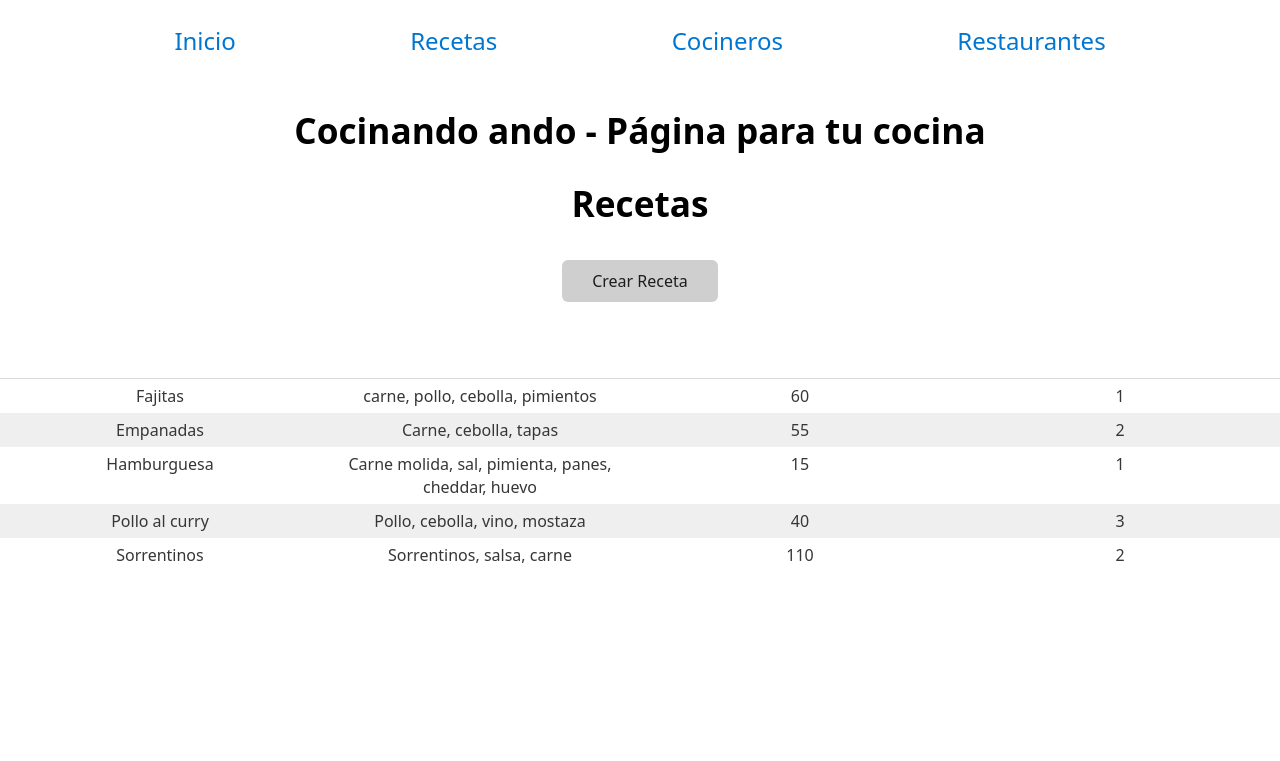
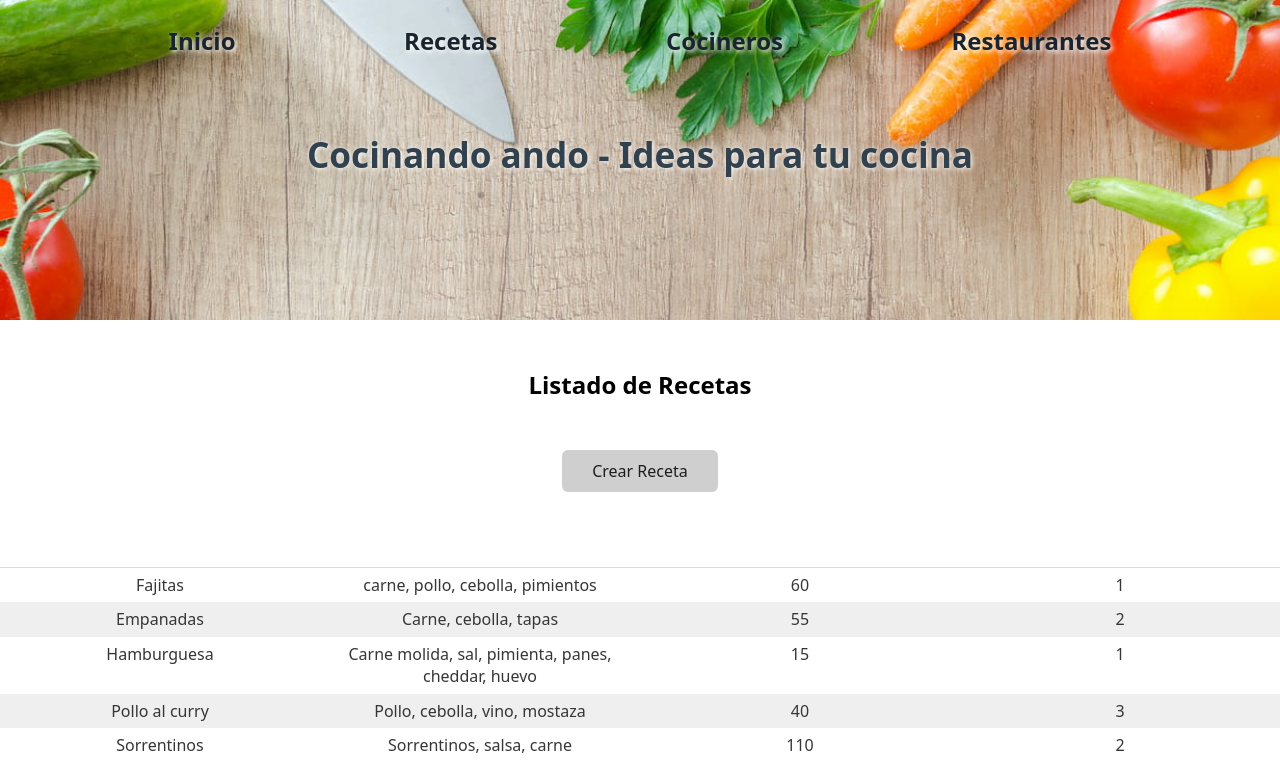
Before and after one commit to fedekrenn/django-mvt-cocina, a Django app: page /misitio/recetas/ in a window 1280 px wide. Shown: the top 761 px of the page. Run offline with Django 4.2, Linux system fonts and the light colour scheme; data comes from the database, SQL or seed files in the repository; both versions use the stored data as it was after the commit.

Commit message:
Estilos de nav y correcciones

```diff
--- a/aplicacion/static/aplicacion/css/styles.css
+++ b/aplicacion/static/aplicacion/css/styles.css
@@ -8,12 +8,20 @@ body {
   max-width: 100%;
 }
 
+nav {
+  min-height: 40vh;
+  background-image: url('../assets/header.jpg');
+  background-size: cover;
+  background-position: center;
+  background-attachment: fixed;
+}
+
 ul {
   display: flex;
   align-items: center;
   justify-content: space-evenly;
-  margin: 1em 0 2em 0;
-  padding: 0;
+  padding: 1em 0 2em 0;
+  margin: 0;
   font-size: 1.5em;
 }
 
@@ -21,7 +29,24 @@ li {
   list-style: none;
 }
 
+a {
+  text-decoration: none;
+  color: #1a242f;
+  font-weight: bold;
+  text-shadow: 2px 2px 5px #ffffff;
+}
+
 h1 {
+  color: #31414e;
+  text-shadow: 1px 1px 5px #ffffff;
+}
+
+h2 {
+  margin: 2em 0;
+}
+
+h1,
+h2 {
   text-align: center;
 }
 
@@ -37,7 +62,7 @@ th {
   font-style: italic;
 }
 
-.error{
+.error {
   color: red;
   text-align: center;
 }
@@ -47,7 +72,8 @@ th {
   margin: 2em auto;
 }
 
-.input-form, .search-form {
+.input-form,
+.search-form {
   display: flex;
   flex-direction: column;
   align-items: center;
@@ -68,6 +94,7 @@ th {
 }
 
 .card {
+  font-size: 16px;
   width: 200px;
   display: flex;
   flex-direction: column;
@@ -79,8 +106,22 @@ th {
   box-shadow: 0 0 5px #546574;
 }
 
+.card h3 {
+  color: #e1e2ec;
+  font-size: 1.2em;
+  margin: 0;
+  text-align: center;
+  font-weight: bold;
+  font-family: 'Roboto', sans-serif;
+}
+
 .card span {
   color: #ffffff;
   font-weight: bold;
   text-decoration: underline;
 }
+
+.title-confirm {
+  text-align: center;
+  margin: 2em 0;
+}
--- a/aplicacion/templates/aplicacion/cocineros.html
+++ b/aplicacion/templates/aplicacion/cocineros.html
@@ -1,7 +1,7 @@
 {% extends "aplicacion/index.html" %}
 {% block title %} Cocineros {% endblock %}
 {% block content %}
-<h1>Cocineros</h1>
+<h2>Listado de Cocineros</h2>
 <dialog id="dialog">
     <form action="" method="POST" class="input-form">
       {% csrf_token %}
--- a/aplicacion/templates/aplicacion/confirmacion.html
+++ b/aplicacion/templates/aplicacion/confirmacion.html
@@ -1,7 +1,5 @@
 {% extends "aplicacion/index.html" %}
 {% block title %} Confirmación {% endblock %}
 {% block content %}
-<main>
-  <h2>Datos guardados con éxito!</h2>
-</main>
+  <h2 class="title-confirm">Datos guardados con éxito!</h2>
 {% endblock %}
--- a/aplicacion/templates/aplicacion/index.html
+++ b/aplicacion/templates/aplicacion/index.html
@@ -22,13 +22,13 @@
         <li><a href="{% url 'cocineros' %}">Cocineros</a></li>
         <li><a href="{% url 'restaurantes' %}">Restaurantes</a></li>
       </ul>
+      <h1>Cocinando ando - Ideas para tu cocina</h1>
     </nav>
-    <h1>Cocinando ando - Página para tu cocina</h1>
   </header>
   <main>
     <section>
       {% block content %}
-      <h1>Busqueda de recetas</h1>
+      <h2>Busqueda de recetas</h>
         <form action="" method="POST" class="search-form">
           {% csrf_token %}
           <input type="text" id="nombre" name="nombre" placeholder="Comida a buscar...">
@@ -40,12 +40,12 @@
         {% for receta in recetas %}
         <div class="card">
           <div class="card-header">
-          <h2>{{receta.nombre}}</h2>
+            <h3>{{receta.nombre}}</h3>
           </div>
           <div class="card-body">
             <p><span>Ingredientes:</span> {{receta.ingredientes}}</p>
             <p><span>Tiempo:</span> {{receta.tiempo}} minutos</p>
-          <p><span>Dificultad:</span> {{receta.dificultad}} / 10</p>
+            <p><span>Dificultad:</span> {{receta.dificultad}} / 3</p>
           </div>
         </div>
         {% endfor %}
--- a/aplicacion/templates/aplicacion/recetas.html
+++ b/aplicacion/templates/aplicacion/recetas.html
@@ -1,7 +1,7 @@
 {% extends "aplicacion/index.html" %}
 {% block title %} Recetas {% endblock %}
 {% block content %}
-<h1>Recetas</h1>
+<h2>Listado de Recetas</h2>
 <dialog id="dialog">
   <form action="" method="POST" class="input-form">
     {% csrf_token %}
--- a/aplicacion/templates/aplicacion/restaurante.html
+++ b/aplicacion/templates/aplicacion/restaurante.html
@@ -1,7 +1,7 @@
 {% extends "aplicacion/index.html" %}
 {% block title %} Restaurante {% endblock %}
 {% block content %}
-<h1>Restaurantes</h1>
+<h2>Listado de Restaurantes</h2>
 <dialog id="dialog">
     <form action="" method="POST" class="input-form">
       {% csrf_token %}
```
Also changed, not shown: aplicacion/static/aplicacion/assets/header.jpg (added), db.sqlite3. Lines whose indentation alone changed are shown as unchanged.
